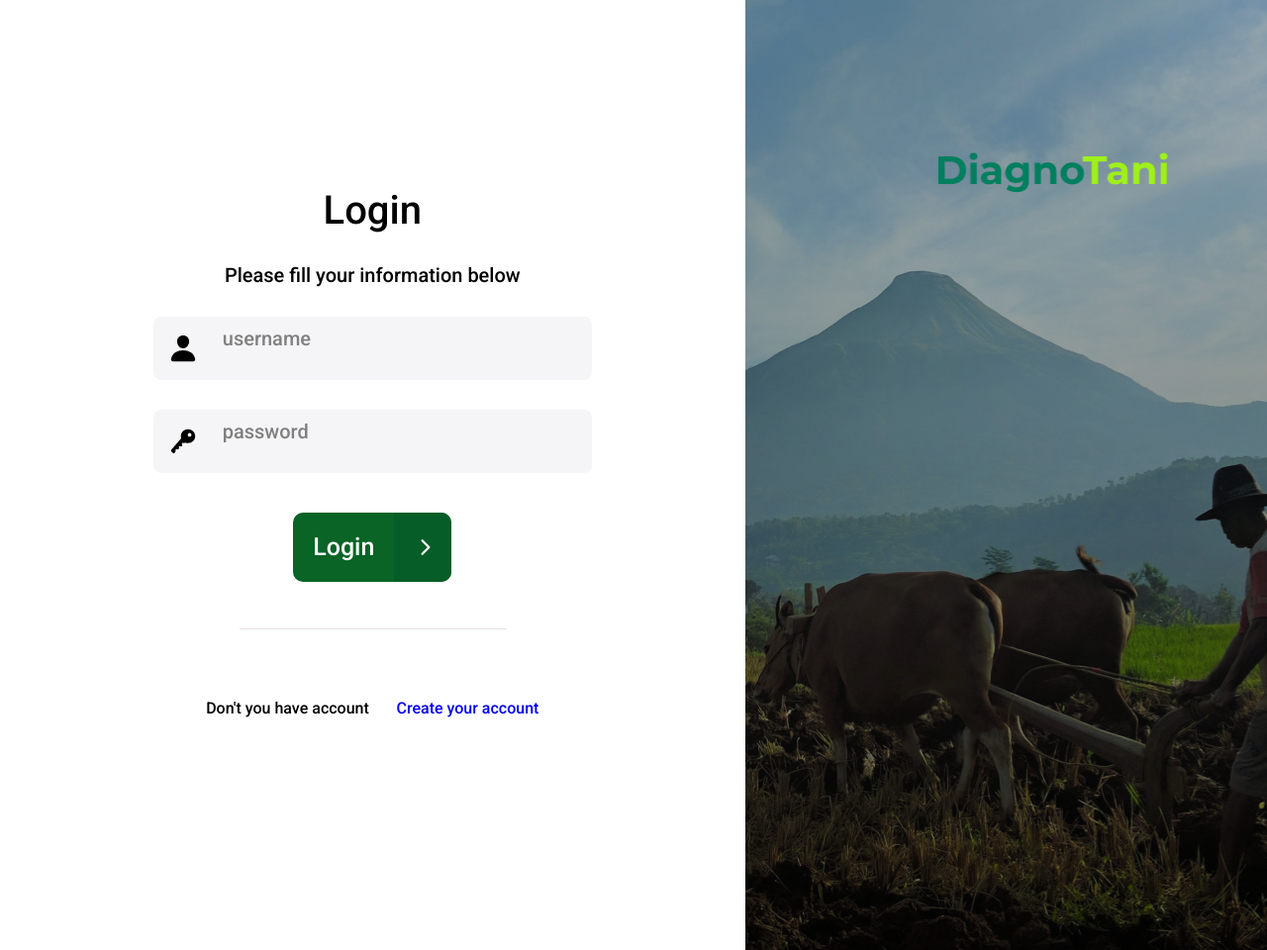
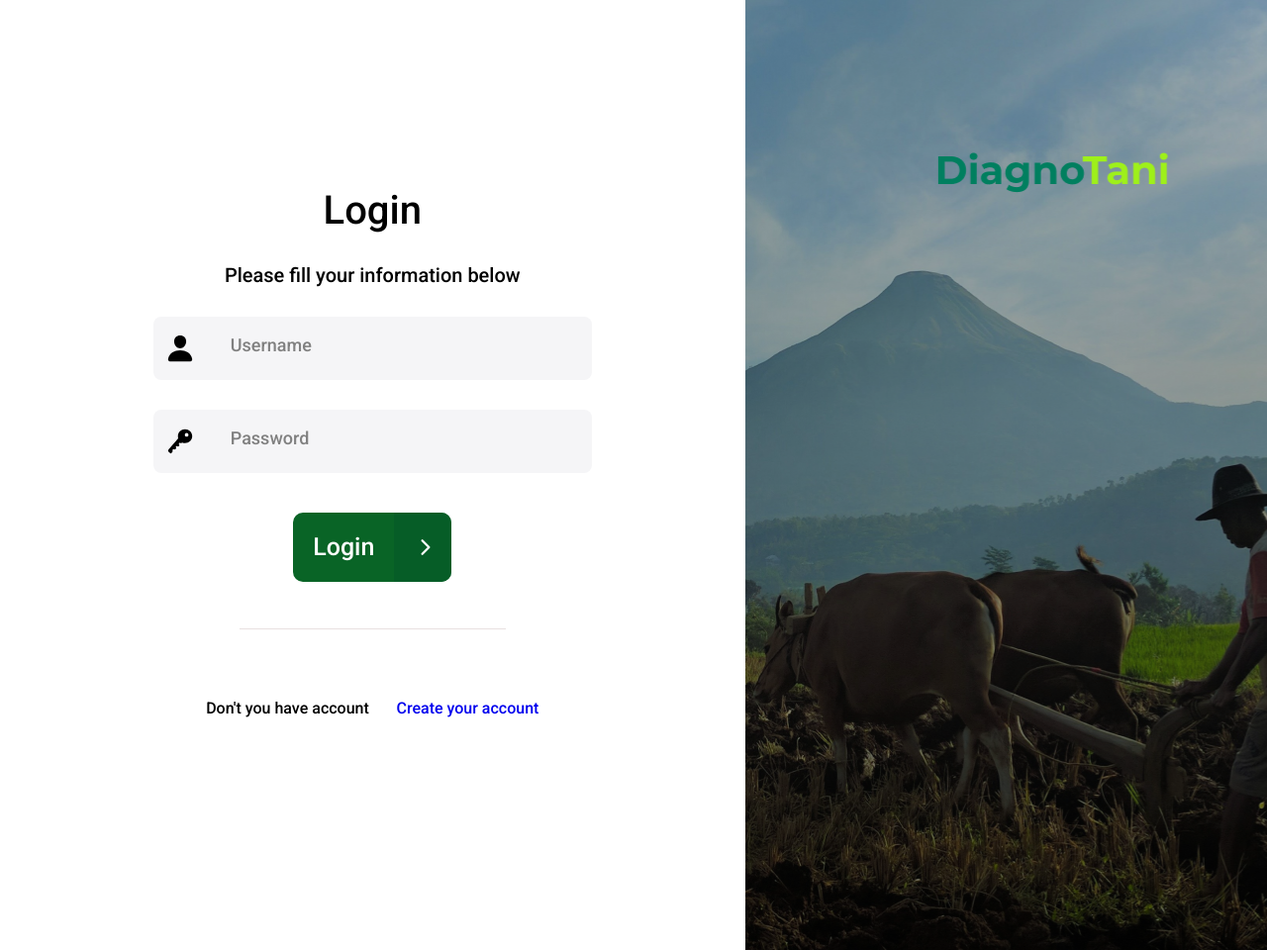
Before and after one commit to firdauzynuzula/Diagnotani, a PHP site: page / in a window 1280 px wide. Shown: the whole page at 99% size. Run offline with PHP 8.4, Linux system fonts and the light colour scheme.

Commit message:
update styling

```diff
--- a/style.css
+++ b/style.css
@@ -80,19 +80,19 @@
 .label-group {
     position: absolute;
     left: 60px;
-    padding: 10px;
-    font-size: 20px;
+    padding: 18px;
+    font-size: 18px;
     color: grey;
     pointer-events: none;
     transition: 0.5s;
-    text-transform: lowercase;
+    text-transform: capitalize;
 }
 
 input:valid + .label-group,
 input:focus + .label-group {
-    color: #000;
-    transform: translateX(12px) translateY(-9px);
-    font-size: 15px;
+    color: #1c6fdc;
+    transform: translateX(15px) translateY(-10px);
+    font-size: 18px;
     font-weight: 600;
     background: rgb(245, 245, 247);
     background: linear-gradient(
@@ -101,18 +101,19 @@ input:focus + .label-group {
         rgba(255, 255, 255, 1) 100%
     );
     padding: 0 5px;
-    letter-spacing: 0.1rem;
+    letter-spacing: 1px;
+    text-transform: capitalize;
 }
 
 input:valid,
 input:focus {
-    border: 2px solid blue;
+    border: 2px solid #1c6fdc;
     border-radius: 8px;
 }
 
 img {
     width: 30px;
-    margin-left: 15px;
+    margin: 0 12px;
 }
 /* button style */
 .button-login {
```
